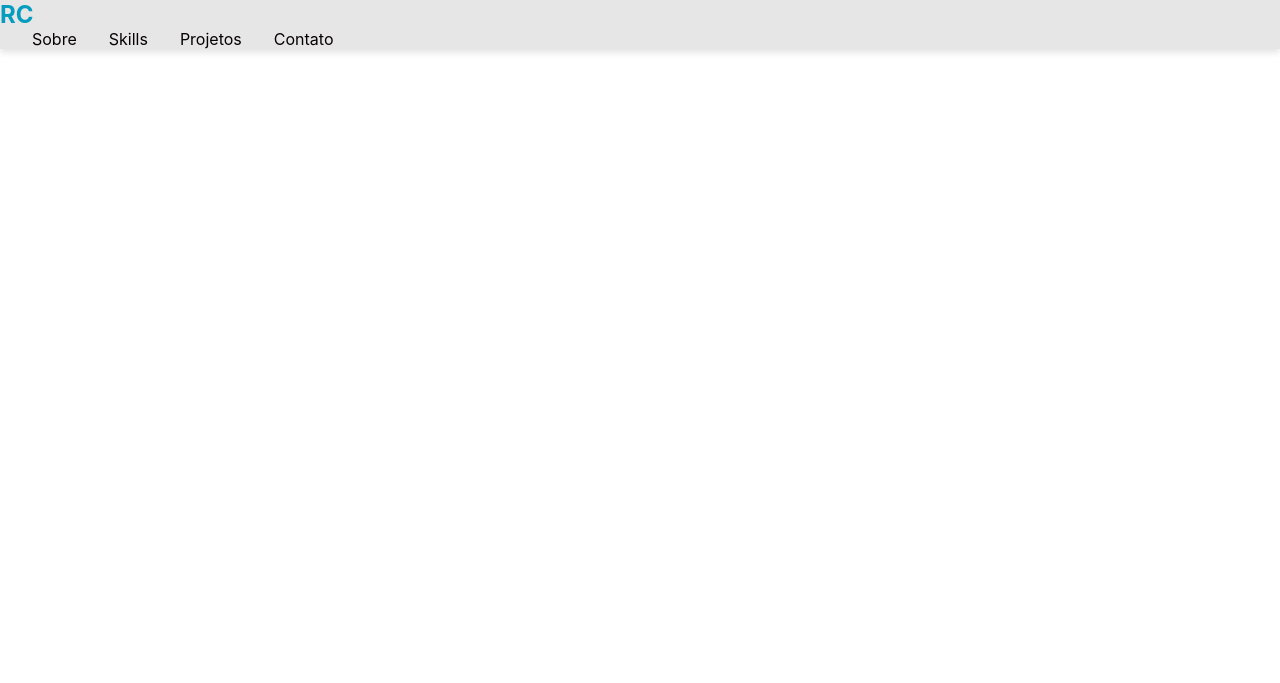
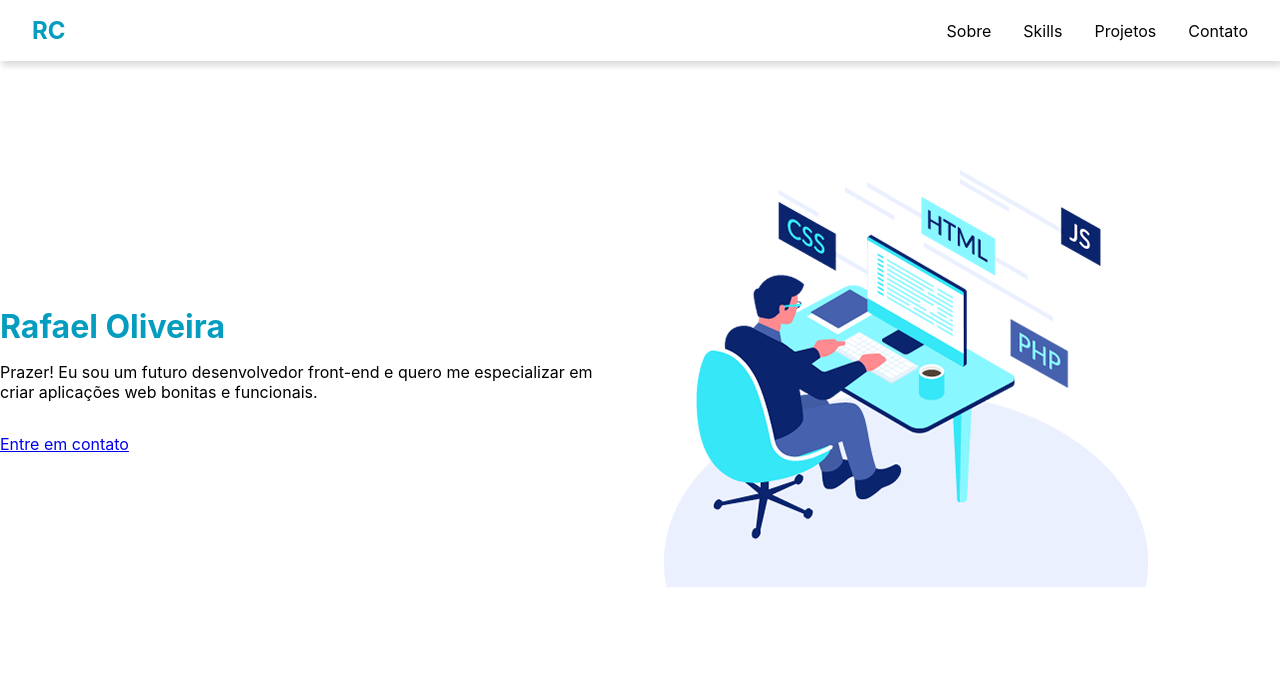
Before and after one commit to Rafaeloliveira07/projetos, a plain HTML site: page Aprendizado/index.html in a window 1280 px wide. Drawn offline with Linux system fonts and the light colour scheme.

Commit message:
mundanças

```diff
--- a/Aprendizado/index.html
+++ b/Aprendizado/index.html
@@ -7,7 +7,7 @@
     <title>desenvolvedor</title>
 </head>
 <body>
-    <header>
+    <header class="Container">
         <nav>
             <div class="Logo">RC</div>
             <ul class="nav-Links">
@@ -18,5 +18,17 @@
             </ul>
         </nav>
     </header>
+    <main>
+        <section id="sobre" class="dev container fade-in">
+            <div class="dev-texto">
+                <h1>Rafael Oliveira</h1>
+                <p>Prazer! Eu sou um futuro desenvolvedor front-end e quero me especializar em criar aplicações web bonitas e funcionais.</p>
+                <a href="#Contato" class="botao-contato">Entre em contato</a>
+            </div>
+            <div class="dev-imagem">
+                <img src="dude.png" alt="imagem-perfil">
+            </div>
+        </section>
+    </main>
 </body>
 </html>
--- a/Aprendizado/style.css
+++ b/Aprendizado/style.css
@@ -5,10 +5,11 @@
 }
 
 :root{
-    --CF: #E6E6E6;
+    --CF: #f0f4f8;
     --CP: #049DBF;
     --CS: #03658C;
     --CT: #060105;
+    --CFC:#ffffff;
     --FT: 'Inter', Arial, sans-serif;
     --Transition: all 0.3s ease;
 
@@ -18,9 +19,25 @@ body{
     font-family: var(--FT);
 }
 
+.Container{
+    margin: 0 auto;
+    padding: 0 2rem;
+}
+
 header{
-    background-color: var(--CF);
-    box-shadow: 0px 4px 6px rgba(0, 0, 0, 0.1);
+    background-color: var(--CFC);
+    box-shadow: 2px 5px 6px rgba(0, 0, 0, 0.137);
+    position: fixed;
+    width: 100%;
+    top: 0;
+    z-index: 1000;
+}
+
+nav{
+    display: flex;
+    justify-content: space-between;
+    align-items: center;
+    padding: 1rem 0rem;
 }
 
 .Logo{
@@ -47,3 +64,29 @@ header{
 .nav-Links a:hover{
     color: var(--CP);
 }
+
+main{
+    margin-top: 5rem;
+}
+
+section{
+    padding: 3rem 0;
+}
+
+.dev{
+    display: grid;
+    grid-template-columns: 1fr 1fr;
+    gap: 2rem;
+    align-items: center;
+}
+
+.dev-texto h1{
+    font-size: 2rem;
+    margin-bottom: 1rem;
+    color: var(--CP);
+}
+
+.dev-texto p{
+    font-size: 1rem;
+    margin-bottom: 2rem;
+}
```
Also changed, not shown: Aprendizado/dude.png (added).
